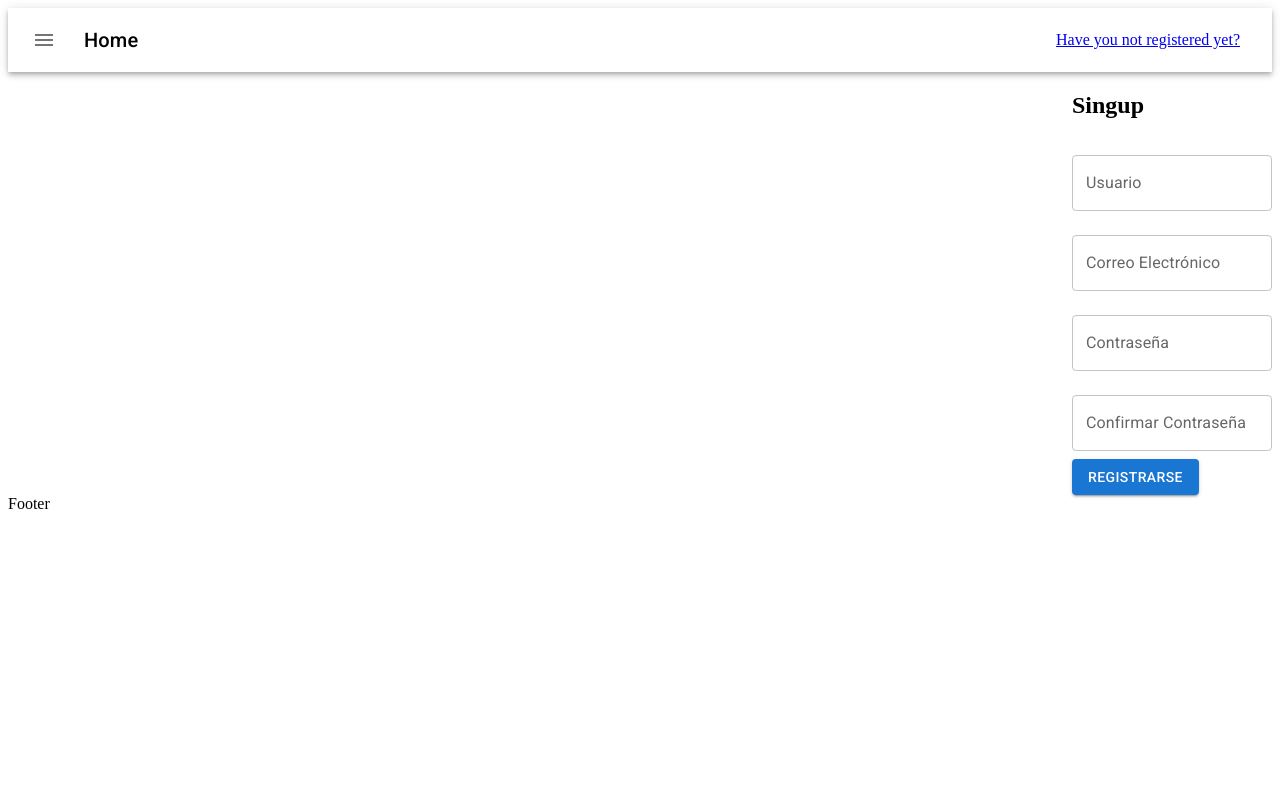
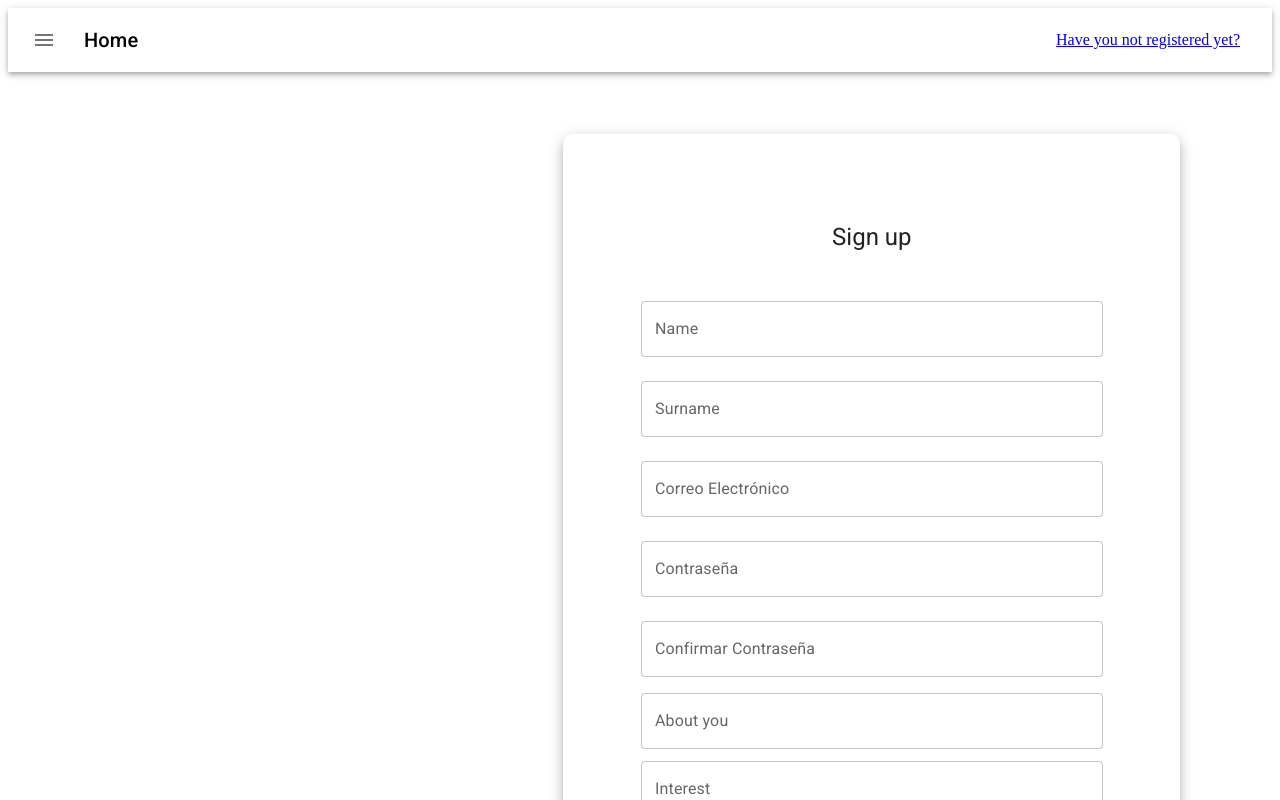
Before and after one commit to sabele90/Glowork-Front-end, a React (Vite) app in the folder my-react-app/: page /register in a window 1280 px wide. Shown: the top 800 px of the page. Built offline with nearby package versions, Linux system fonts and the light colour scheme.

Commit message:
sin terminar

```diff
--- a/my-react-app/src/pages/LoginCard/LoginCard.jsx
+++ b/my-react-app/src/pages/LoginCard/LoginCard.jsx
@@ -1,4 +1,3 @@
-
 import { useState } from "react";
 import "./LoginCard.css";
 import {
@@ -11,23 +10,38 @@ import {
   IconButton,
   InputAdornment,
   TextField,
-
 } from "@mui/material";
 import { Email, Lock, Visibility, VisibilityOff } from "@mui/icons-material";
 
 export default function LoginCard() {
-    const [visible,setVisible]= useState (false)
+  const [visible, setVisible] = useState(false);
   return (
     <>
-
       <div className="bodyLogin">
-    <img className="logo" src="./public/images/logo.png" alt="logo" width="100"></img>
+        <img
+          className="logo"
+          src="./public/images/logo.png"
+          alt="logo"
+          width="100"
+        ></img>
         <Card
-        sx ={{ padding: "50px",margin: "100px", maxWidth: "700px", backgroundColor: "white" ,borderRadius: '10px', display: "flex", flexDirection:"column", justifyContent:"center", textAlign:"center" ,marginTop: "100px"}}
+          sx={{
+            width: "25%",
+            padding: "5%", // Utilizando un porcentaje para el padding
+            margin: "5%", // Utilizando un porcentaje para el margin
+            maxWidth: "70%", // Utilizando un porcentaje para el maxWidth
+            backgroundColor: "rgba(255, 255, 255, 0.5)",
+            borderRadius: "10px",
+            display: "flex",
+            flexDirection: "column",
+            justifyContent: "center",
+            textAlign: "center",
+          }}
           raised={true}
         >
-        <CardHeader title="Login"
-        sx={{ marginTop: "10px"}}
+          <CardHeader
+            title="Welcome back!"
+            sx={{ marginTop: "10px" }}
           ></CardHeader>
 
           <CardContent>
@@ -65,9 +79,9 @@ export default function LoginCard() {
                 ),
                 endAdornment: (
                   <InputAdornment>
-                  <IconButton onClick={()=> setVisible(!visible)}>
+                    <IconButton onClick={() => setVisible(!visible)}>
                       {" "}
-                   { visible ? <Visibility /> : <VisibilityOff/>}
+                      {visible ? <Visibility /> : <VisibilityOff />}
                     </IconButton>{" "}
                   </InputAdornment>
                 ),
@@ -75,13 +89,16 @@ export default function LoginCard() {
             ></TextField>
           </CardContent>
 
-        <CardActions  sx={{display:"flex", justifyContent:"center"}}>
-          <Button size="large" color="primary" variant="contained">
+          <CardActions sx={{ display: "flex", justifyContent: "center" }}>
+            <Button
+              className="button"
+              size="large"
+              color="primary"
+              variant="contained"
+            >
               Login
             </Button>
-
           </CardActions>
-
         </Card>
       </div>
     </>
--- a/my-react-app/src/pages/RegisterCard/SignUpCard.css
+++ b/my-react-app/src/pages/RegisterCard/SignUpCard.css
@@ -2,19 +2,15 @@
     display: flex;
     flex-direction:column;
     align-items: end;
+
 }
 
 
 
+.containerSignUp{
+    margin-right: 30px;
+    display: flex;
+    flex-direction: column;
+    align-items: end;
 
-
-
-
-
-
-
-
-
-.containerSignUp{
-    width: 200px;
 }
--- a/my-react-app/src/pages/RegisterCard/SignUpCard.jsx
+++ b/my-react-app/src/pages/RegisterCard/SignUpCard.jsx
@@ -1,14 +1,16 @@
-import React, { useState } from 'react';
-import TextField from '@mui/material/TextField';
-import Button from '@mui/material/Button';
-import './SignUpCard.css'
-
+import { useState } from "react";
+import TextField from "@mui/material/TextField";
+import Button from "@mui/material/Button";
+import "./SignUpCard.css";
+import { Card, CardContent, CardHeader } from "@mui/material";
+import avatarImage from "../../../public/images/6681204.png";
 const SingUpCard = () => {
   const [formData, setFormData] = useState({
-    username: '',
-    email: '',
-    password: '',
-    confirmPassword: '',
+    username: "",
+    email: "",
+    password: "",
+    confirmPassword: "",
+    birthdate: "",
   });
 
   const handleChange = (e) => {
@@ -22,19 +24,60 @@ const SingUpCard = () => {
   const handleSubmit = (e) => {
     e.preventDefault();
     // Aquí puedes realizar acciones como enviar los datos al servidor
-    console.log('Form submitted:', formData);
+    console.log("Form submitted:", formData);
   };
 
   return (
     <>
-    <div className='bodySignUp'>
-    <div className='containerSignUp'>
-      <h2>Singup</h2>
+      <div className="bodySignUp">
+        <div className="containerSignUp">
+          <Card
+            sx={{
+              width: "40%",
+              padding: "5%", // Utilizando un porcentaje para el padding
+              margin: "5%", // Utilizando un porcentaje para el margin
+              maxWidth: "70%", // Utilizando un porcentaje para el maxWidth
+              backgroundColor: "rgba(255, 255, 255, 0.5)",
+              borderRadius: "10px",
+              display: "flex",
+              flexDirection: "column",
+              justifyContent: "center",
+              textAlign: "center",
+            }}
+            raised={true}
+          >
+            <CardHeader
+              title="Sign up"
+              sx={{ marginTop: "10px", position: "relative" }}
+            >
+              <img
+                src={avatarImage} // Ajusta la ruta de tu imagen
+                alt="Avatar"
+                style={{
+                  borderRadius: "50%",
+                  width: "80px", // Ajusta el tamaño de tu imagen
+                  height: "80px", // Ajusta el tamaño de tu imagen
+                  position: "absolute",
+                  top: "-40px",
+                }}
+              />
+            </CardHeader>
+
+            <CardContent>
               <form onSubmit={handleSubmit}>
                 <TextField
-          label="Usuario"
+                  label="Name"
                   type="text"
-          name="username"
+                  name="name"
+                  value={formData.username}
+                  onChange={handleChange}
+                  fullWidth
+                  margin="normal"
+                />
+                <TextField
+                  label="Surname"
+                  type="text"
+                  name="surname"
                   value={formData.username}
                   onChange={handleChange}
                   fullWidth
@@ -67,10 +110,30 @@ const SingUpCard = () => {
                   fullWidth
                   margin="normal"
                 />
+                <TextField
+                  label="About you"
+                  type="about"
+                  name="about you"
+                  value={formData.confirmPassword}
+                  onChange={handleChange}
+                  fullWidth
+                  margin="dense"
+                />
+                <TextField
+                  label="Interest"
+                  type="interest"
+                  name="interest"
+                  value={formData.confirmPassword}
+                  onChange={handleChange}
+                  fullWidth
+                  margin="dense"
+                />
                 <Button type="submit" variant="contained" color="primary">
                   Registrarse
                 </Button>
               </form>
+            </CardContent>
+          </Card>
         </div>
       </div>
     </>
```
Also changed, not shown: my-react-app/public/images/6681204.png (added), my-react-app/src/pages/LoginCard/LoginCard.css (line endings or trailing spaces). Lines whose indentation alone changed are shown as unchanged.
